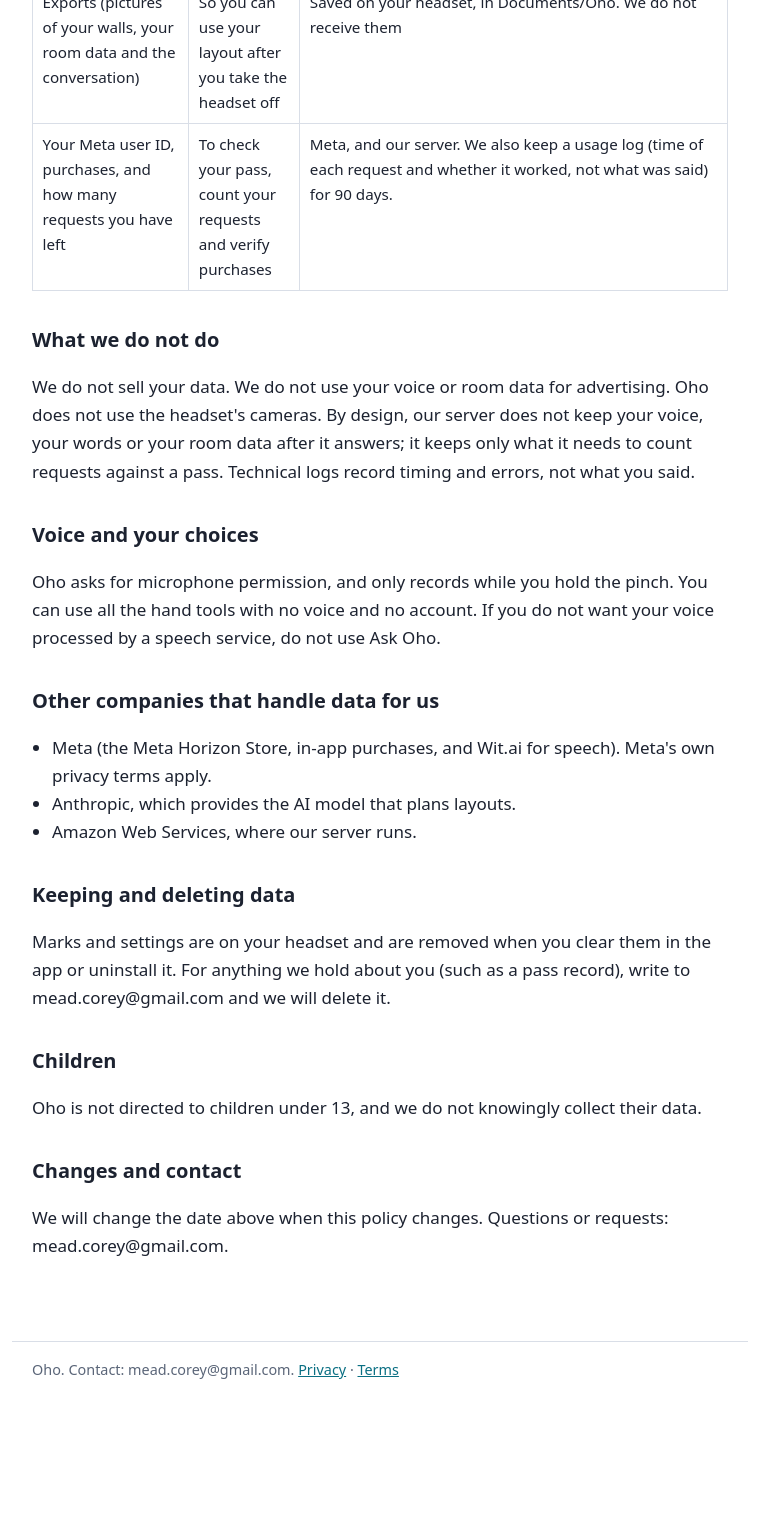
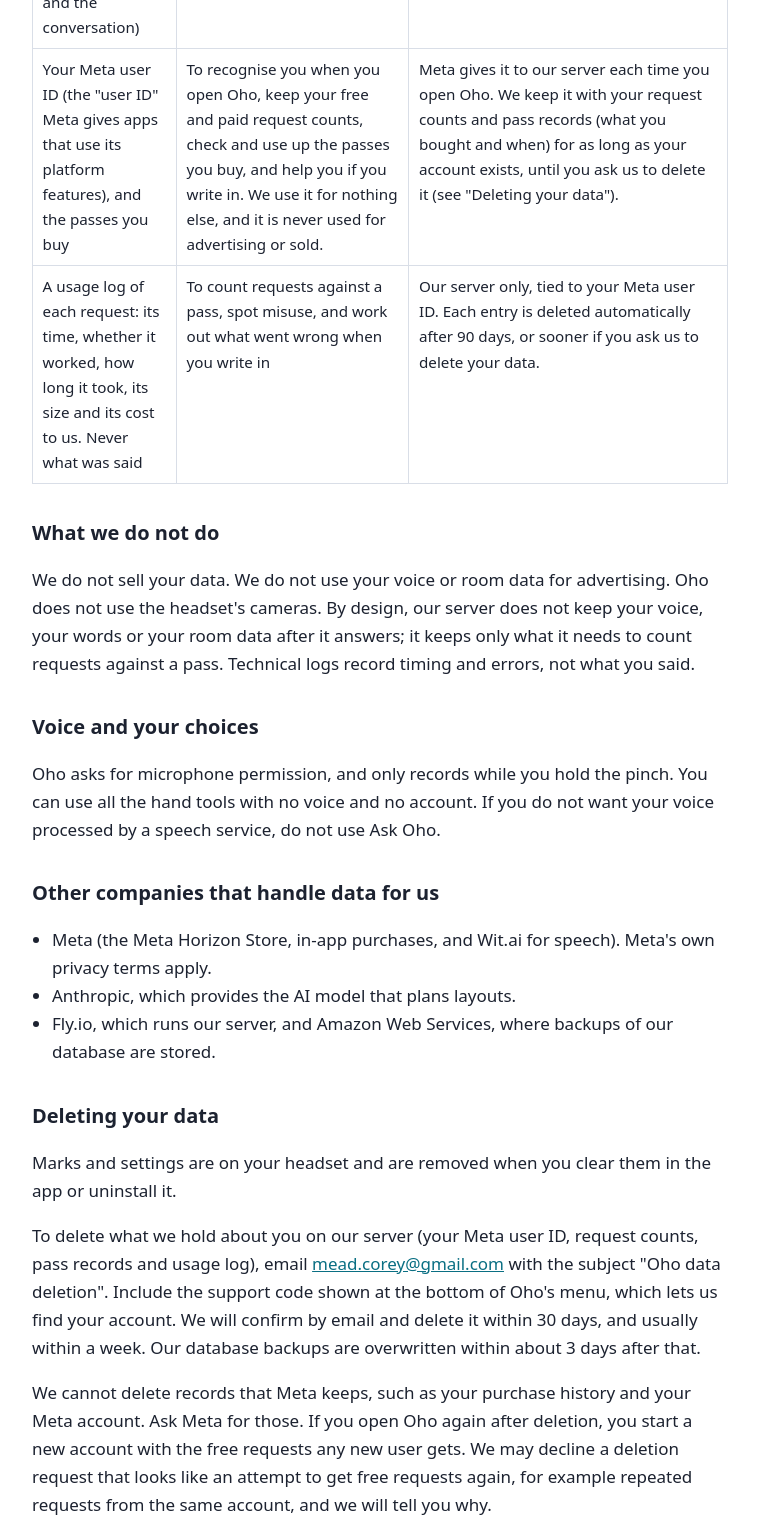
Before and after one commit to coreymead/oho-site, a plain HTML site: page privacy.html in a window 1280 px wide. Shown: the part 1200-2722 px from the top of the page, without its empty margins (260-1019 px from the left). Before the commit the page ends 2614 px from the top, so only its background shows below. Drawn offline with Linux system fonts and the light colour scheme.

Commit message:
Privacy policy: Meta user ID, usage log, deletion request process, hosting
Co-Authored-By: Claude Sonnet 5.5 <noreply@anthropic.com>

```diff
--- a/privacy.html
+++ b/privacy.html
@@ -10,7 +10,7 @@
 <header><a class="brand" href="index.html">Oho</a><nav><a href="index.html">Home</a><a href="support.html">Support</a><a href="privacy.html" aria-current="page">Privacy</a><a href="terms.html">Terms</a></nav></header>
 <main>
 <h1>Privacy policy</h1>
-<p>Last updated: 19 November 2026. Oho is made by Corey Mead ("we"). This explains what Oho handles, why, and who else sees it.</p>
+<p>Last updated: 27 November 2026. Oho is made by Corey Mead ("we"). This explains what Oho handles, why, and who else sees it.</p>
 
 <h2>What Oho handles</h2>
 <table>
@@ -22,7 +22,8 @@
 <tr><td>Your marks and settings</td><td>To keep your work between sessions</td><td>Stored on your headset only</td></tr>
 <tr><td>Your conversation with Oho (what you asked and the replies)</td><td>So an export can include it, for example a paint estimate</td><td>Stored on your headset only, and cleared when you redo the room map. It leaves the headset only inside an export you ask for</td></tr>
 <tr><td>Exports (pictures of your walls, your room data and the conversation)</td><td>So you can use your layout after you take the headset off</td><td>Saved on your headset, in Documents/Oho. We do not receive them</td></tr>
-<tr><td>Your Meta user ID, purchases, and how many requests you have left</td><td>To check your pass, count your requests and verify purchases</td><td>Meta, and our server. We also keep a usage log (time of each request and whether it worked, not what was said) for 90 days.</td></tr>
+<tr><td>Your Meta user ID (the "user ID" Meta gives apps that use its platform features), and the passes you buy</td><td>To recognise you when you open Oho, keep your free and paid request counts, check and use up the passes you buy, and help you if you write in. We use it for nothing else, and it is never used for advertising or sold.</td><td>Meta gives it to our server each time you open Oho. We keep it with your request counts and pass records (what you bought and when) for as long as your account exists, until you ask us to delete it (see "Deleting your data").</td></tr>
+<tr><td>A usage log of each request: its time, whether it worked, how long it took, its size and its cost to us. Never what was said</td><td>To count requests against a pass, spot misuse, and work out what went wrong when you write in</td><td>Our server only, tied to your Meta user ID. Each entry is deleted automatically after 90 days, or sooner if you ask us to delete your data.</td></tr>
 </table>
 
 <h2>What we do not do</h2>
@@ -35,11 +36,13 @@
 <ul>
 <li>Meta (the Meta Horizon Store, in-app purchases, and Wit.ai for speech). Meta's own privacy terms apply.</li>
 <li>Anthropic, which provides the AI model that plans layouts.</li>
-<li>Amazon Web Services, where our server runs.</li>
+<li>Fly.io, which runs our server, and Amazon Web Services, where backups of our database are stored.</li>
 </ul>
 
-<h2>Keeping and deleting data</h2>
-<p>Marks and settings are on your headset and are removed when you clear them in the app or uninstall it. For anything we hold about you (such as a pass record), write to mead.corey@gmail.com and we will delete it.</p>
+<h2>Deleting your data</h2>
+<p>Marks and settings are on your headset and are removed when you clear them in the app or uninstall it.</p>
+<p>To delete what we hold about you on our server (your Meta user ID, request counts, pass records and usage log), email <a href="mailto:mead.corey@gmail.com?subject=Oho%20data%20deletion">mead.corey@gmail.com</a> with the subject "Oho data deletion". Include the support code shown at the bottom of Oho's menu, which lets us find your account. We will confirm by email and delete it within 30 days, and usually within a week. Our database backups are overwritten within about 3 days after that.</p>
+<p>We cannot delete records that Meta keeps, such as your purchase history and your Meta account. Ask Meta for those. If you open Oho again after deletion, you start a new account with the free requests any new user gets. We may decline a deletion request that looks like an attempt to get free requests again, for example repeated requests from the same account, and we will tell you why.</p>
 
 <h2>Children</h2>
 <p>Oho is not directed to children under 13, and we do not knowingly collect their data.</p>
```
